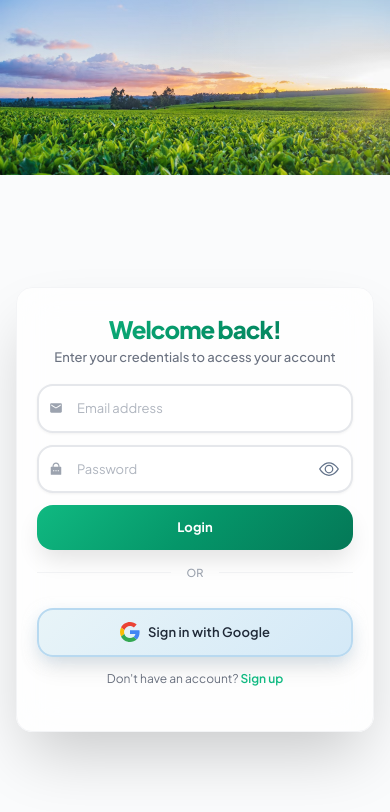
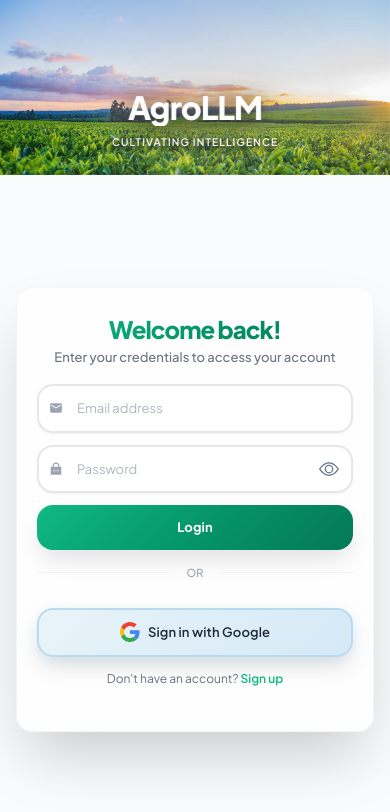
Before and after one commit to ParepalliViswambhar/AgroLLM, a React (Create React App) app in the folder client/: page /login in a window 390 px wide. Shown: the top 812 px of the page. Built offline with nearby package versions, Linux system fonts and the light colour scheme; no server answers.

Commit message:
date added to the timestamp

```diff
--- a/client/src/pages/Auth.module.css
+++ b/client/src/pages/Auth.module.css
@@ -29,9 +29,27 @@
   min-width: 320px;
   background: url('farm-bg.png') center center/cover no-repeat;
   display: flex;
-  align-items: center;
+  align-items: flex-start;
   justify-content: center;
   overflow: hidden;
+  animation: slideDownBackground 1.8s cubic-bezier(0.4, 0, 0.2, 1) forwards;
+  background-position: center top;
+}
+
+/* Top-down slide animation for background */
+@keyframes slideDownBackground {
+  0% {
+    background-position: center -100%;
+    opacity: 0.7;
+  }
+  60% {
+    background-position: center 20%;
+    opacity: 0.95;
+  }
+  100% {
+    background-position: center 35%;
+    opacity: 1;
+  }
 }
 
 .splitLeft::before {
@@ -45,6 +63,98 @@
     radial-gradient(circle at 20% 30%, rgba(255, 255, 255, 0.1) 0%, transparent 50%),
     radial-gradient(circle at 80% 70%, rgba(255, 255, 255, 0.05) 0%, transparent 50%);
   pointer-events: none;
+  animation: fadeInOverlay 1.2s ease-out 0.8s forwards;
+  opacity: 0;
+}
+
+@keyframes fadeInOverlay {
+  to {
+    opacity: 1;
+  }
+}
+
+/* AgroLLM Branding */
+.brandingContainer {
+  position: absolute;
+  top: 15%;
+  left: 50%;
+  transform: translateX(-50%);
+  z-index: 10;
+  text-align: center;
+  animation: revealBranding 1s cubic-bezier(0.4, 0, 0.2, 1) forwards;
+  opacity: 0;
+}
+
+@keyframes revealBranding {
+  0% {
+    opacity: 0;
+    transform: translateX(-50%) translateY(-150px);
+  }
+  100% {
+    opacity: 1;
+    transform: translateX(-50%) translateY(0);
+  }
+}
+
+.brandingText {
+  font-size: 4.5rem;
+  font-weight: 900;
+  font-family: 'Plus Jakarta Sans', sans-serif;
+  letter-spacing: -0.03em;
+  background: linear-gradient(
+    135deg,
+    #fafaf9 0%,
+    #fefefe 25%,
+    #ffffff 50%,
+    #fefefe 75%,
+    #fafaf9 100%
+  );
+  -webkit-background-clip: text;
+  -webkit-text-fill-color: transparent;
+  background-clip: text;
+  filter: drop-shadow(0 4px 12px rgba(0, 0, 0, 0.7))
+          drop-shadow(0 8px 24px rgba(0, 0, 0, 0.5))
+          drop-shadow(0 0 40px rgba(255, 255, 255, 0.9))
+          drop-shadow(0 0 70px rgba(250, 250, 249, 0.6));
+  animation: glowPulse 3s ease-in-out infinite;
+  position: relative;
+  display: inline-block;
+}
+
+@keyframes glowPulse {
+  0%, 100% {
+    filter: drop-shadow(0 4px 12px rgba(0, 0, 0, 0.7))
+            drop-shadow(0 8px 24px rgba(0, 0, 0, 0.5))
+            drop-shadow(0 0 40px rgba(255, 255, 255, 0.9))
+            drop-shadow(0 0 70px rgba(250, 250, 249, 0.6));
+  }
+  50% {
+    filter: drop-shadow(0 4px 12px rgba(0, 0, 0, 0.7))
+            drop-shadow(0 8px 24px rgba(0, 0, 0, 0.5))
+            drop-shadow(0 0 50px rgba(255, 255, 255, 1))
+            drop-shadow(0 0 90px rgba(250, 250, 249, 0.8));
+  }
+}
+
+.brandingSubtext {
+  font-size: 1.1rem;
+  font-weight: 600;
+  color: #fafaf9;
+  margin-top: 0.75rem;
+  letter-spacing: 0.15em;
+  text-transform: uppercase;
+  text-shadow:
+    0 2px 6px rgba(0, 0, 0, 0.8),
+    0 4px 12px rgba(0, 0, 0, 0.6),
+    0 0 25px rgba(255, 255, 255, 0.7);
+  animation: fadeInSubtext 0.8s ease-out 0.6s forwards;
+  opacity: 0;
+}
+
+@keyframes fadeInSubtext {
+  to {
+    opacity: 1;
+  }
 }
 
 .plantImage {
@@ -419,6 +529,14 @@
   .splitRight {
     flex: 1;
   }
+
+  .brandingText {
+    font-size: 3.5rem;
+  }
+
+  .brandingSubtext {
+    font-size: 0.95rem;
+  }
 }
 
 @media (max-width: 768px) {
@@ -432,6 +550,20 @@
     border-radius: 0;
     border-top-left-radius: 0;
     border-top-right-radius: 0;
+  }
+
+  .brandingContainer {
+    top: 50%;
+    transform: translate(-50%, -50%);
+  }
+
+  .brandingText {
+    font-size: 2.5rem;
+  }
+
+  .brandingSubtext {
+    font-size: 0.75rem;
+    margin-top: 0.5rem;
   }
 
   .splitRight {
@@ -493,6 +625,15 @@
   .splitLeft {
     min-height: 150px;
     max-height: 180px;
+  }
+
+  .brandingText {
+    font-size: 2rem;
+  }
+
+  .brandingSubtext {
+    font-size: 0.65rem;
+    letter-spacing: 0.1em;
   }
 
   .splitRight {
--- a/client/src/pages/ChatPage.js
+++ b/client/src/pages/ChatPage.js
@@ -626,7 +626,26 @@ const ChatPage = () => {
   const formatTime = (dateString) => {
     if (!dateString) return '';
     const date = new Date(dateString);
-    return date.toLocaleTimeString('en-US', { hour: 'numeric', minute: '2-digit', hour12: true });
+    const now = new Date();
+
+    // Check if the message is from today
+    const isToday = date.toDateString() === now.toDateString();
+
+    // Check if the message is from yesterday
+    const yesterday = new Date(now);
+    yesterday.setDate(yesterday.getDate() - 1);
+    const isYesterday = date.toDateString() === yesterday.toDateString();
+
+    const timeStr = date.toLocaleTimeString('en-US', { hour: 'numeric', minute: '2-digit', hour12: true });
+
+    if (isToday) {
+      return `Today, ${timeStr}`;
+    } else if (isYesterday) {
+      return `Yesterday, ${timeStr}`;
+    } else {
+      const dateStr = date.toLocaleDateString('en-US', { month: 'short', day: 'numeric', year: 'numeric' });
+      return `${dateStr}, ${timeStr}`;
+    }
   };
 
   // Allow up to 4 images per chat session
--- a/client/src/pages/LoginPage.js
+++ b/client/src/pages/LoginPage.js
@@ -41,6 +41,10 @@ const LoginPage = () => {
   return (
     <div className={styles.splitContainer}>
       <div className={styles.splitLeft}>
+        <div className={styles.brandingContainer}>
+          <h1 className={styles.brandingText}>AgroLLM</h1>
+          <p className={styles.brandingSubtext}>Cultivating Intelligence</p>
+        </div>
         <img src="/farm-bg.png" alt="Plant" className={styles.plantImage} />
       </div>
       <div className={styles.splitRight}>
--- a/client/src/pages/SignupPage.js
+++ b/client/src/pages/SignupPage.js
@@ -43,6 +43,10 @@ const SignupPage = () => {
   return (
     <div className={styles.splitContainer}>
       <div className={styles.splitLeft}>
+        <div className={styles.brandingContainer}>
+          <h1 className={styles.brandingText}>AgroLLM</h1>
+          <p className={styles.brandingSubtext}>Cultivating Intelligence</p>
+        </div>
         <img src="./farm-bg.png" alt="Plant" className={styles.plantImage} />
       </div>
       <div className={styles.splitRight}>
```
